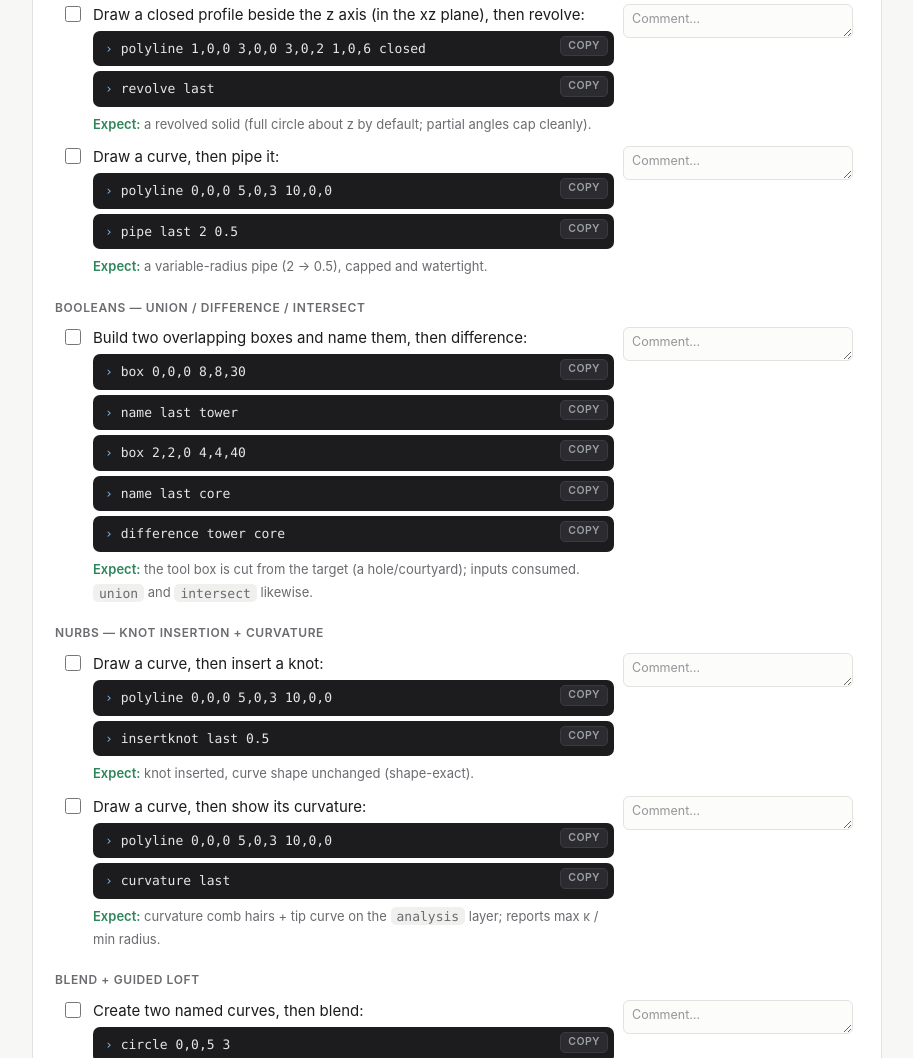
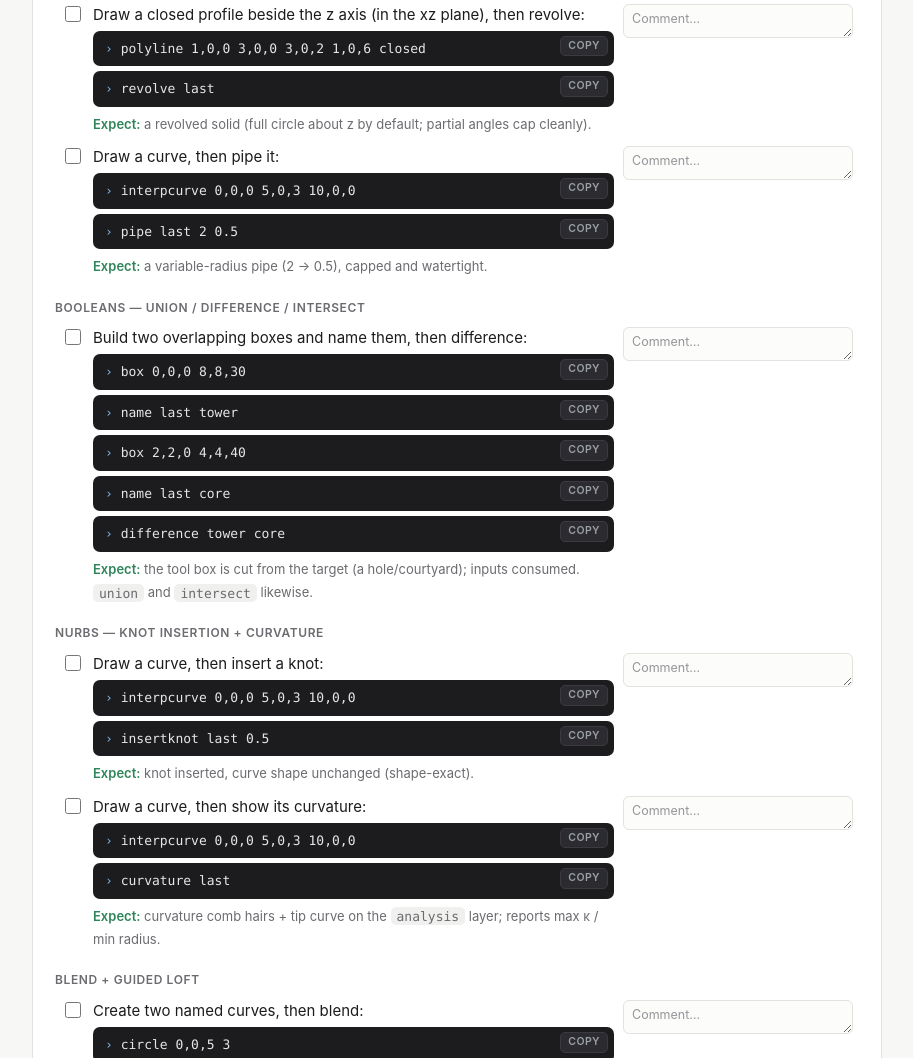
Before and after one commit to htarrido-picart/itsjustcad, a plain HTML site: page docs/beta-review.html in a window 1280 px wide. Shown: the part 3680-4738 px from the top of the page, without its empty margins (308-1221 px from the left). Drawn offline with Linux system fonts and the light colour scheme.

Commit message:
docs: beta-review — use interpcurve (NURBS) for insertknot/curvature/pipe examples
insertknot is NURBS-only, so the m1/m2 examples that drew a `polyline` first
errored ("insertknot works on NURBS curves only"). Switch m0f/m1/m2 to
`interpcurve 0,0,0 5,0,3 10,0,0`, which builds a real NURBS through the points —
so knot insertion and the curvature comb are meaningful (and pipe tessellates it
fine). Command behavior is correct as-is; this was only a wrong example.

Co-Authored-By: Claude Opus 4.8 (1M context) <noreply@anthropic.com>

```diff
--- a/docs/beta-review.html
+++ b/docs/beta-review.html
@@ -184,14 +184,14 @@
 <div class="grp-title">Solids &mdash; extrude, revolve, loft, sweep, pipe</div>
 <div class="chk"><input type="checkbox" id="m0d"><label for="m0d">Draw a closed profile, then extrude: <span class="cmd"><span class="p">&#8250;</span> polyline 0,0 4,0 4,3 0,3 closed</span> <span class="cmd"><span class="p">&#8250;</span> extrude last 3</span> <span class="exp"><b>Expect:</b> a solid extruded upward.</span></label></div>
 <div class="chk"><input type="checkbox" id="m0e"><label for="m0e">Draw a closed profile beside the z axis (in the xz plane), then revolve: <span class="cmd"><span class="p">&#8250;</span> polyline 1,0,0 3,0,0 3,0,2 1,0,6 closed</span> <span class="cmd"><span class="p">&#8250;</span> revolve last</span> <span class="exp"><b>Expect:</b> a revolved solid (full circle about z by default; partial angles cap cleanly).</span></label></div>
-<div class="chk"><input type="checkbox" id="m0f"><label for="m0f">Draw a curve, then pipe it: <span class="cmd"><span class="p">&#8250;</span> polyline 0,0,0 5,0,3 10,0,0</span> <span class="cmd"><span class="p">&#8250;</span> pipe last 2 0.5</span> <span class="exp"><b>Expect:</b> a variable-radius pipe (2 &rarr; 0.5), capped and watertight.</span></label></div>
+<div class="chk"><input type="checkbox" id="m0f"><label for="m0f">Draw a curve, then pipe it: <span class="cmd"><span class="p">&#8250;</span> interpcurve 0,0,0 5,0,3 10,0,0</span> <span class="cmd"><span class="p">&#8250;</span> pipe last 2 0.5</span> <span class="exp"><b>Expect:</b> a variable-radius pipe (2 &rarr; 0.5), capped and watertight.</span></label></div>
 
 <div class="grp-title">Booleans &mdash; union / difference / intersect</div>
 <div class="chk"><input type="checkbox" id="m0g"><label for="m0g">Build two overlapping boxes and name them, then difference: <span class="cmd"><span class="p">&#8250;</span> box 0,0,0 8,8,30</span> <span class="cmd"><span class="p">&#8250;</span> name last tower</span> <span class="cmd"><span class="p">&#8250;</span> box 2,2,0 4,4,40</span> <span class="cmd"><span class="p">&#8250;</span> name last core</span> <span class="cmd"><span class="p">&#8250;</span> difference tower core</span> <span class="exp"><b>Expect:</b> the tool box is cut from the target (a hole/courtyard); inputs consumed. <code>union</code> and <code>intersect</code> likewise.</span></label></div>
 
 <div class="grp-title">NURBS &mdash; knot insertion + curvature</div>
-<div class="chk"><input type="checkbox" id="m1"><label for="m1">Draw a curve, then insert a knot: <span class="cmd"><span class="p">&#8250;</span> polyline 0,0,0 5,0,3 10,0,0</span> <span class="cmd"><span class="p">&#8250;</span> insertknot last 0.5</span> <span class="exp"><b>Expect:</b> knot inserted, curve shape unchanged (shape-exact).</span></label></div>
-<div class="chk"><input type="checkbox" id="m2"><label for="m2">Draw a curve, then show its curvature: <span class="cmd"><span class="p">&#8250;</span> polyline 0,0,0 5,0,3 10,0,0</span> <span class="cmd"><span class="p">&#8250;</span> curvature last</span> <span class="exp"><b>Expect:</b> curvature comb hairs + tip curve on the <code>analysis</code> layer; reports max &kappa; / min radius.</span></label></div>
+<div class="chk"><input type="checkbox" id="m1"><label for="m1">Draw a curve, then insert a knot: <span class="cmd"><span class="p">&#8250;</span> interpcurve 0,0,0 5,0,3 10,0,0</span> <span class="cmd"><span class="p">&#8250;</span> insertknot last 0.5</span> <span class="exp"><b>Expect:</b> knot inserted, curve shape unchanged (shape-exact).</span></label></div>
+<div class="chk"><input type="checkbox" id="m2"><label for="m2">Draw a curve, then show its curvature: <span class="cmd"><span class="p">&#8250;</span> interpcurve 0,0,0 5,0,3 10,0,0</span> <span class="cmd"><span class="p">&#8250;</span> curvature last</span> <span class="exp"><b>Expect:</b> curvature comb hairs + tip curve on the <code>analysis</code> layer; reports max &kappa; / min radius.</span></label></div>
 
 <div class="grp-title">Blend + guided loft</div>
 <div class="chk"><input type="checkbox" id="m3"><label for="m3">Create two named curves, then blend: <span class="cmd"><span class="p">&#8250;</span> circle 0,0,5 3</span> <span class="cmd"><span class="p">&#8250;</span> name last top</span> <span class="cmd"><span class="p">&#8250;</span> circle 0,0,0 3</span> <span class="cmd"><span class="p">&#8250;</span> name last bottom</span> <span class="cmd"><span class="p">&#8250;</span> blend name:top name:bottom 1.5</span> <span class="exp"><b>Expect:</b> Hermite-eased blend sheet; bulge 1 = ruled.</span></label></div>
```
